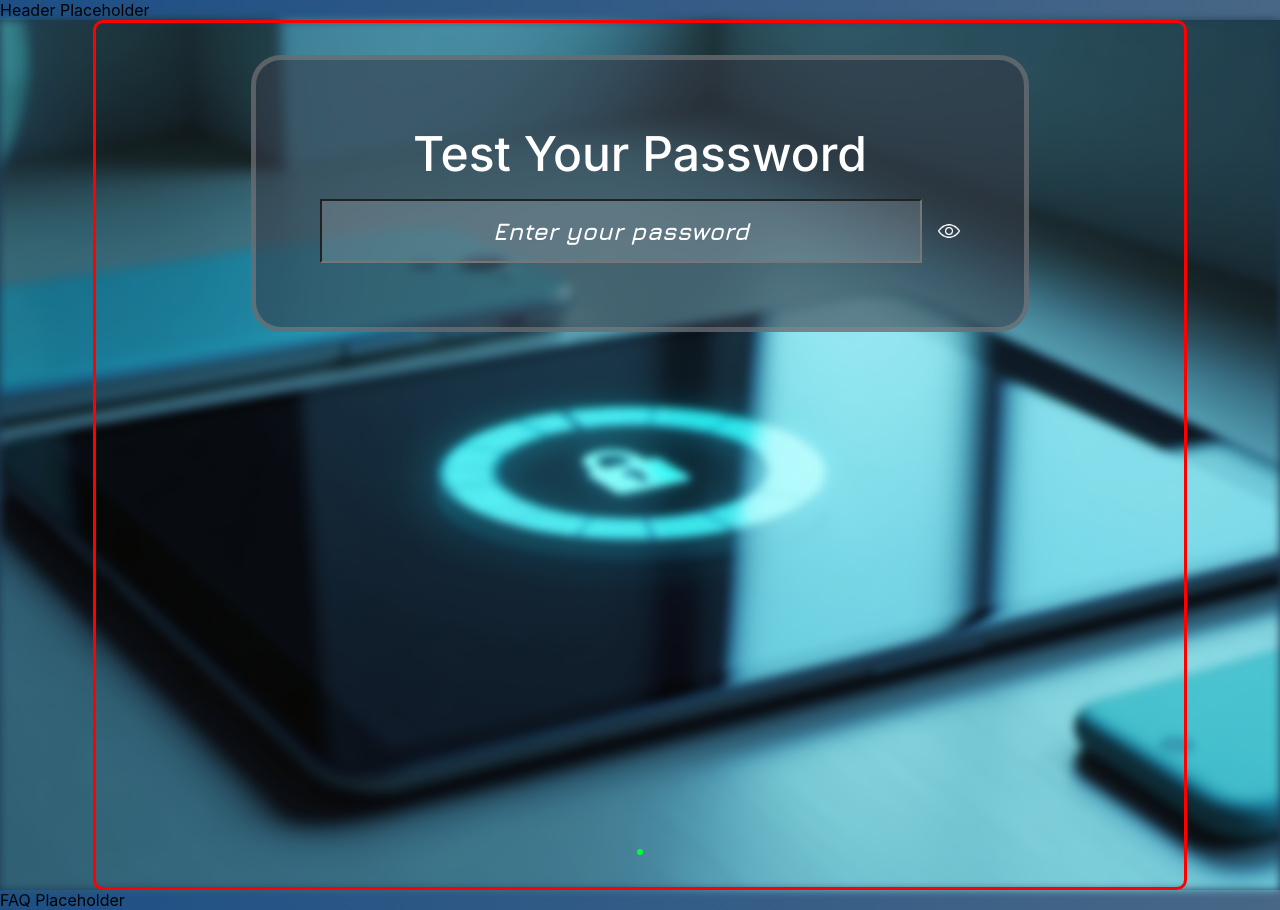
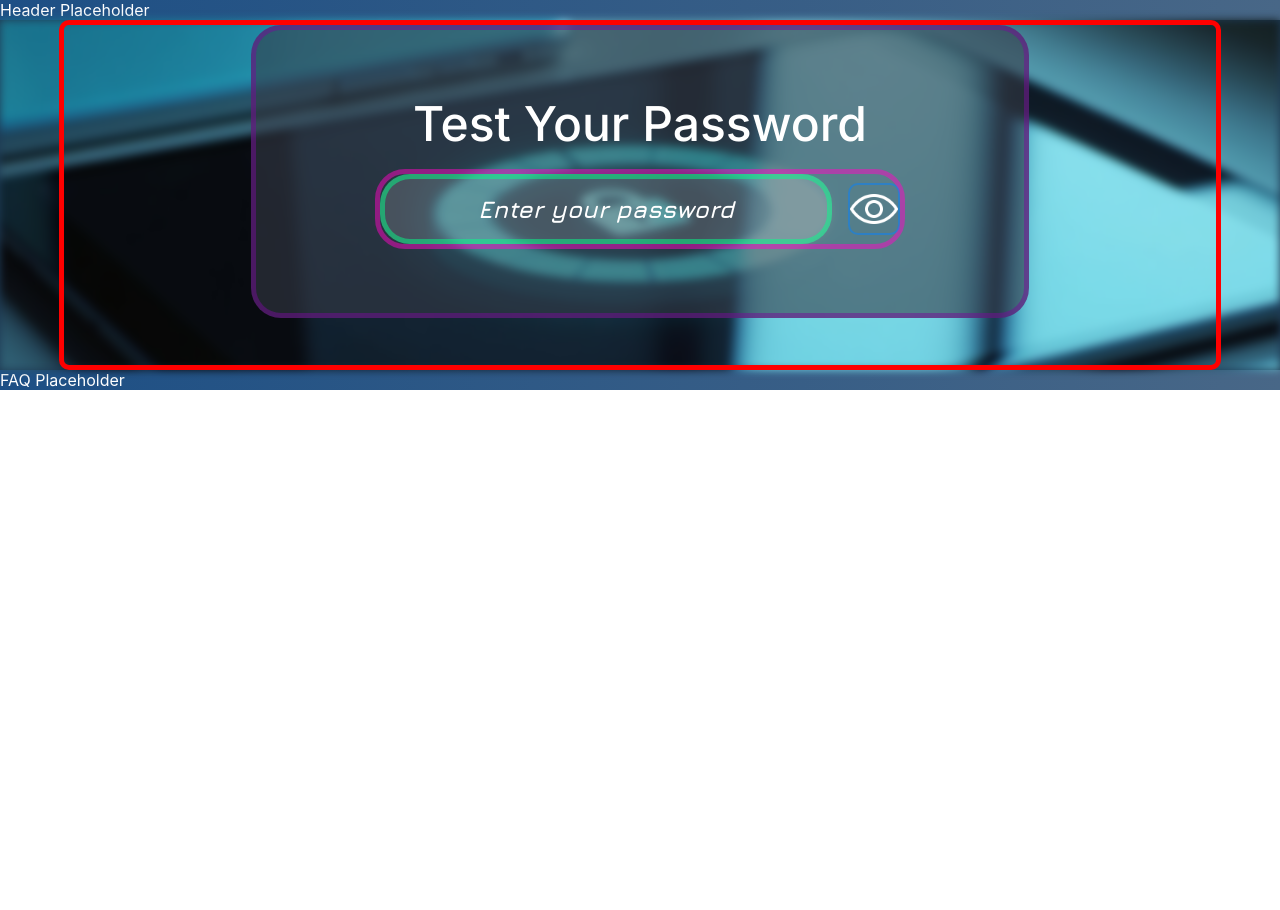
Before and after one commit to Obedozah/SudoSecure, a React (Create React App) app in the folder frontend/: page / in a window 1280 px wide. After the commit the page ends 800 px from the top, so only its background shows below. Built offline with nearby package versions, Linux system fonts and the light colour scheme.

Commit message:
Fixed scaling issues, base for edits

```diff
--- a/frontend/src/components/PasswordSection/Input.css
+++ b/frontend/src/components/PasswordSection/Input.css
@@ -1,6 +1,11 @@
 @import url('https://fonts.googleapis.com/css2?family=Jura:wght@300..700&display=swap');
 
 .input-section {
+    border-style: solid;
+    border-radius: 30px;
+    border-color: #750e987e;
+    border-width: 5px;
+
     width: 50vw;
     padding: 4rem;
     display: flex;
@@ -10,16 +15,17 @@
     gap: 1rem;
 
     background-color: #353b4796;
-    border-style: solid;
-    border-radius: 30px;
-    border-color: #8b8b8b7e;
-    border-width: 5px;
 
     font-size: 3rem;
     color: white;
 }
 
 .input-box {
+    border-style: solid;
+    border-radius: 30px;
+    border-color: #ff05c57e;
+    border-width: 5px;
+
     position: relative;
     display: flex;
     flex-direction: row;
@@ -27,8 +33,11 @@
 }
 
 .input {
-    width: 60%;
-    padding: 1rem 8rem;
+    border-style: solid;
+    border-radius: 30px;
+    border-color: #05ff8a7e;
+    border-width: 5px;
+    padding: 1rem 5rem;
     font-size: 1rem;
     background-color: #f5f7f927;
     cursor: pointer;
@@ -49,8 +58,12 @@
 }
 
 .show-image {
-    height: 3.5%;
-    width: 3.5%;
+    border-style: solid;
+    border-radius: 10px;
+    border-color: #0582ff7e;
+    border-width: 2px;
+    height: 3rem;
+    width: auto;
     margin-left: 1rem;
 }
 
--- a/frontend/src/components/PasswordSection/PasswordSection.css
+++ b/frontend/src/components/PasswordSection/PasswordSection.css
@@ -1,18 +1,38 @@
 @import url('https://fonts.googleapis.com/css2?family=Inter:wght@300;400;500;600;700&display=swap');
 
-.password-section::before {
+.password-section.expanded::before {
     position: absolute;
     content: "";
-    width: 100%;
-    height: 100%;
-    top: 0;
-    left: 0;
+    inset: 0;
 
     filter: blur(4px);
 
     background-position: center;
     background-image: url('/public/PasswordCheckerBackground.png');
-    background-size: cover;
+}
+
+.password-section.expanded {
+    position: relative;
+    display: flex;
+    flex-direction: column;
+    align-items: center;
+    height: 900px;
+
+    font-family: 'Inter', sans-serif;
+    font-weight: 500;
+
+    background-color: rgb(30, 59, 85);
+}
+
+.password-section::before {
+    position: absolute;
+    content: "";
+    inset: 0;
+
+    filter: blur(4px);
+
+    background-position: center;
+    background-image: url('/public/PasswordCheckerBackground.png');
 }
 
 .password-section {
@@ -20,6 +40,8 @@
     display: flex;
     flex-direction: column;
     align-items: center;
+    height: 350px;
+    transition: height 1s ease;
 
     font-family: 'Inter', sans-serif;
     font-weight: 500;
@@ -31,23 +53,19 @@
     border-color: rgb(255, 0, 0);
     border-style: solid;
     border-radius: 10px;
-
-    padding: 2rem;
+    border-width: 5px;
 
     display: flex;
     flex-direction: column;
     justify-content: space-between;
     align-items: center;
+    max-height: 100%;
     height: 100%;
-    width: 80%;
+    width: 90%;
     position: relative;
-    min-height: 100vh;
 }
 
 .bottom-section {
-    border-color: rgb(0, 255, 60);
-    border-style: solid;
-    border-radius: 10px;
     display: flex;
     flex-direction: row;
     gap: 5rem;
--- a/frontend/src/components/common.css
+++ b/frontend/src/components/common.css
@@ -1,3 +1,4 @@
 header {
     background: linear-gradient(to right, #1d4f85, #486787);
+    color: white;
 }
```
